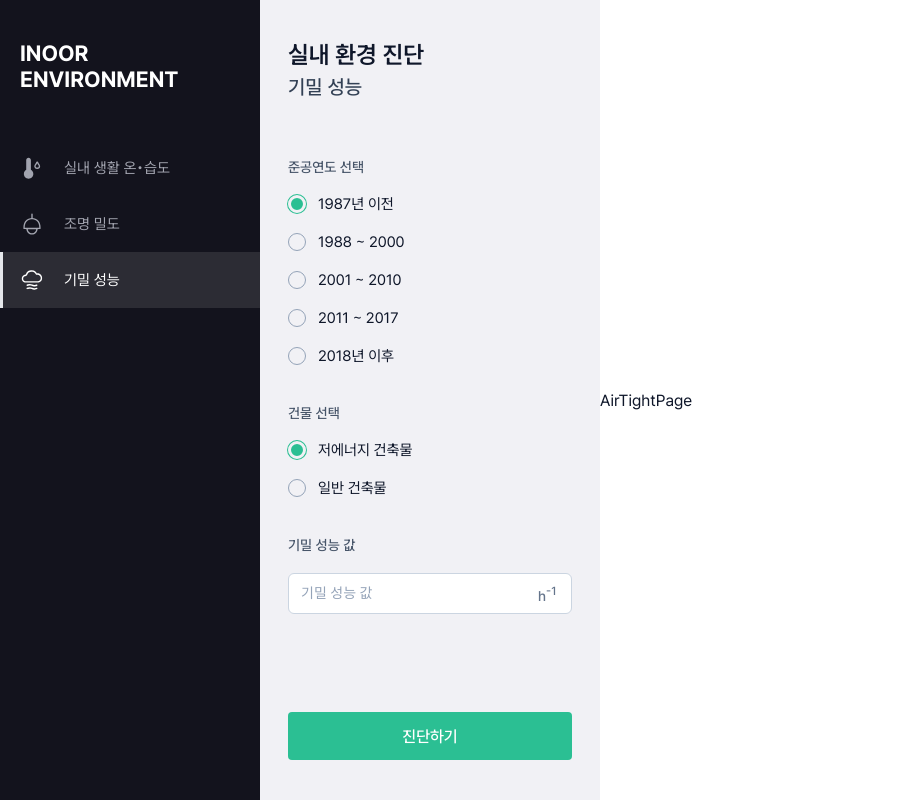
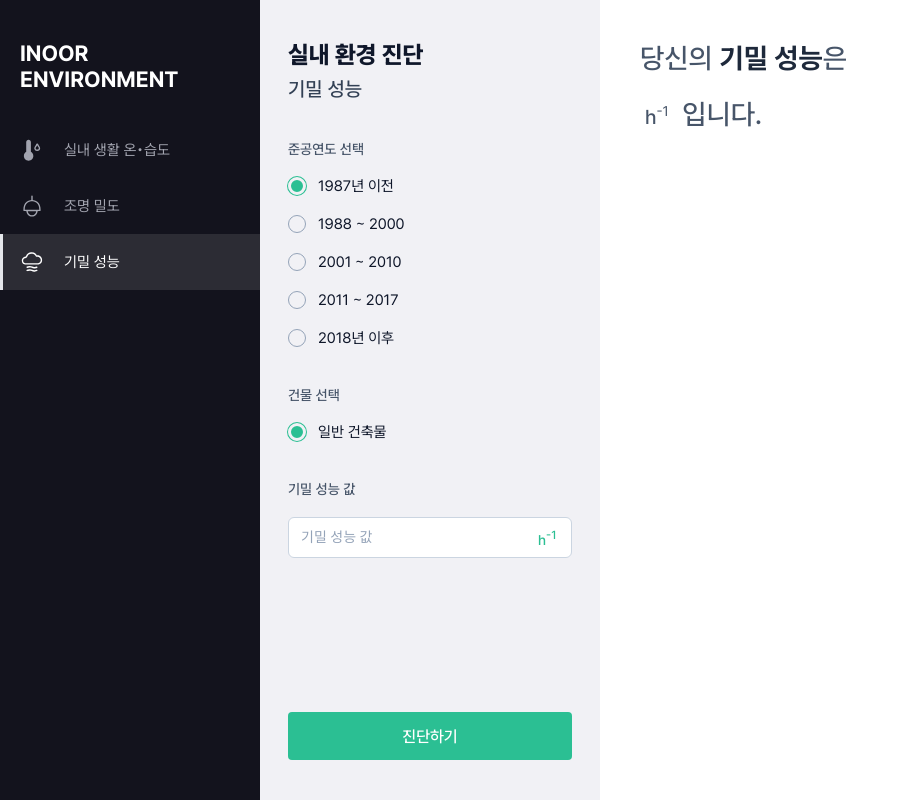
Before and after one commit to gparkkii/indoor_environment, a Next.js app: page /airtight in a window 1280 px wide. Shown: the whole page, without its empty margins (0-909 px from the left). Built offline with nearby package versions, Linux system fonts and the light colour scheme.

Commit message:
add result title

```diff
--- /dev/null
+++ b/src/actions/airtightness.ts
@@ -0,0 +1,25 @@
+const TABLE = {
+    1: { min: 8.8, max: 17.7, avg: 14.5 },
+    2: { min: 6.6, max: 16.1, avg: 11.5 },
+    3: { min: 4.4, max: 11.5, avg: 6.9 },
+    4: { min: 2.4, max: 5.8, avg: 3.6 },
+    5: { min: 0, max: 0, avg: 0 },
+};
+
+interface getAirtightnessProps {
+    year: 1 | 2 | 3 | 4 | 5;
+    airtight: string;
+}
+
+interface AirtightnessRes {
+    min: number;
+    max: number;
+    avg: number;
+}
+
+export default function getAirtightness({
+    year,
+    airtight,
+}: getAirtightnessProps): AirtightnessRes | null {
+    return TABLE[year];
+}
--- a/src/app/(main)/_components/Drawer/Drawer.module.css
+++ b/src/app/(main)/_components/Drawer/Drawer.module.css
@@ -3,7 +3,7 @@
     flex-direction: column;
     align-items: flex-start;
     justify-content: flex-start;
-    gap: 60px;
+    gap: 40px;
     min-width: 340px;
     height: 100vh;
     padding: 40px 28px;
@@ -15,12 +15,12 @@
     flex-direction: column;
     align-items: flex-start;
     justify-content: flex-start;
-    gap: 6px;
+    gap: 8px;
 }
 
 .header {
     font-size: 24px;
-    font-weight: 600;
+    font-weight: 800;
 }
 
 .subheader {
--- a/src/app/(main)/_components/Drawer/Drawer.tsx
+++ b/src/app/(main)/_components/Drawer/Drawer.tsx
@@ -3,10 +3,11 @@
 import React, { useCallback, useState } from 'react';
 import styles from './Drawer.module.css';
 import { MENU } from '@/constants/menu';
-import { useSelectedLayoutSegment } from 'next/navigation';
+import { useRouter, useSelectedLayoutSegment } from 'next/navigation';
 import Radio from '../Radio/Radio';
 import TextInput from '../TextInput/TextInput';
 import Button from '../Button/Button';
+import getAirtightness from '@/actions/airtightness';
 
 const COMPLETION_OPTION = [
     { label: '1987년 이전', value: 1 },
@@ -17,24 +18,34 @@ const COMPLETION_OPTION = [
 ];
 
 const BUILDING_OPTION = [
-    { label: '저에너지 건축물', value: 1 },
-    { label: '일반 건축물', value: 2 },
+    { label: '일반 건축물', value: 1 },
+    // { label: '저에너지 건축물', value: 2 },
 ];
 
+type YearType = 1 | 2 | 3 | 4 | 5;
+
 export default function Drawer() {
+    const router = useRouter();
     const segment = useSelectedLayoutSegment();
 
-    const [year, setYear] = useState(1);
-    const [building, setBuilding] = useState(1);
+    const [year, setYear] = useState<YearType>(1);
     const [airtight, setAirtight] = useState('');
 
     const handleSubmit = useCallback(
         (e: React.FormEvent<HTMLFormElement>) => {
             e.preventDefault();
             // TODO: API 요청
-            console.log(year, building, airtight);
+            const res = getAirtightness({
+                year,
+                airtight,
+            });
+            if (res) {
+                router.push(
+                    `/${segment}?min=${res.min}&max=${res.max}&avg=${res?.avg}`
+                );
+            }
         },
-        [year, building, airtight]
+        [year, airtight]
     );
 
     return (
@@ -52,18 +63,18 @@ export default function Drawer() {
                         <Radio
                             checked={year}
                             option={COMPLETION_OPTION}
-                            onChange={(e) => setYear(Number(e.target.value))}
+                            onChange={(e) =>
+                                setYear(
+                                    Number(
+                                        e.target.value
+                                    ) as unknown as YearType
+                                )
+                            }
                         />
                     </div>
                     <div className={styles.inputbox}>
                         <label>건물 선택</label>
-                        <Radio
-                            checked={building}
-                            option={BUILDING_OPTION}
-                            onChange={(e) =>
-                                setBuilding(Number(e.target.value))
-                            }
-                        />
+                        <Radio checked={1} option={BUILDING_OPTION} />
                     </div>
                     <div className={styles.inputbox}>
                         <label>기밀 성능 값</label>
--- a/src/app/(main)/_components/Nav/Nav.module.css
+++ b/src/app/(main)/_components/Nav/Nav.module.css
@@ -14,7 +14,7 @@
 
 .header {
     width: 100%;
-    height: 60px;
+    height: 42px;
     padding: 0px 20px;
     font-size: 22px;
     font-weight: 700;
--- a/src/app/(main)/_components/Radio/Radio.tsx
+++ b/src/app/(main)/_components/Radio/Radio.tsx
@@ -4,7 +4,7 @@ import styles from './Radio.module.css';
 interface RadioProps {
     checked: string | number;
     option: { label: string; value: string | number }[];
-    onChange: (e: React.ChangeEvent<HTMLInputElement>) => void;
+    onChange?: (e: React.ChangeEvent<HTMLInputElement>) => void;
 }
 
 export default function Radio({ option, checked, onChange }: RadioProps) {
--- a/src/app/(main)/_components/TextInput/TextInput.module.css
+++ b/src/app/(main)/_components/TextInput/TextInput.module.css
@@ -31,5 +31,5 @@
 .unit p,
 .unit sup {
     font-weight: 500;
-    color: var(--bluegray-500);
+    color: var(--color-primary);
 }
--- a/src/app/(main)/airtight/page.tsx
+++ b/src/app/(main)/airtight/page.tsx
@@ -1,5 +1,26 @@
 import React from 'react';
+import styles from '../page.module.css';
 
-export default function AirTightPage() {
-    return <div>AirTightPage</div>;
+export default function AirTightPage({
+    searchParams: { min, max, avg },
+}: {
+    searchParams: {
+        min: string;
+        max: string;
+        avg: string;
+    };
+}) {
+    return (
+        <div className={styles.container}>
+            <h3 className={styles.title}>
+                당신의 <b>기밀 성능</b>은
+                <br />
+                <strong>{avg}</strong>
+                <span>
+                    &nbsp;h<sup>-1</sup>
+                </span>
+                &nbsp;&nbsp;입니다.
+            </h3>
+        </div>
+    );
 }
--- /dev/null
+++ b/src/app/(main)/page.module.css
@@ -0,0 +1,42 @@
+.container {
+    display: flex;
+    flex-direction: column;
+    align-items: flex-start;
+    justify-content: flex-start;
+    width: 100%;
+    height: 100vh;
+    padding: 40px;
+}
+
+.title {
+    font-size: 28px;
+    font-weight: 500;
+    line-height: 130%;
+    color: var(--bluegray-600);
+}
+
+.title > b {
+    font-weight: 700;
+    line-height: 130%;
+    color: var(--bluegray-800);
+}
+
+.title > span {
+    font-size: 20px;
+    font-weight: 500;
+    line-height: 130%;
+    color: var(--bluegray-600);
+}
+
+.title sup {
+    font-size: 14px;
+    color: inherit;
+}
+
+.title > strong {
+    font-size: 48px;
+    font-weight: 800;
+    line-height: 130%;
+    letter-spacing: -0.025em;
+    color: var(--color-primary);
+}
--- a/src/app/(main)/page.tsx
+++ b/src/app/(main)/page.tsx
@@ -1,3 +1,5 @@
+import React from 'react';
+
 export default function Main() {
-    return <div>IndoorEnvironment</div>;
+    return <div>Main</div>;
 }
--- a/src/app/globals.css
+++ b/src/app/globals.css
@@ -5,8 +5,10 @@
     --color-dark: #13131D;
     --color-hover: #1d1d23;
     --color-active: #2c2c34;
+    --color-primary-light: #67ebc3;
     --color-primary: #2BBF93;
-    --color-secondary: #a2a5f8;
+    --color-primary-dark: #25a67f;
+    --color-secondary: #A396FF;
     --color-nav-hover: #a2a4af;
 
     --bluegray-50: #f8fafc;
```
